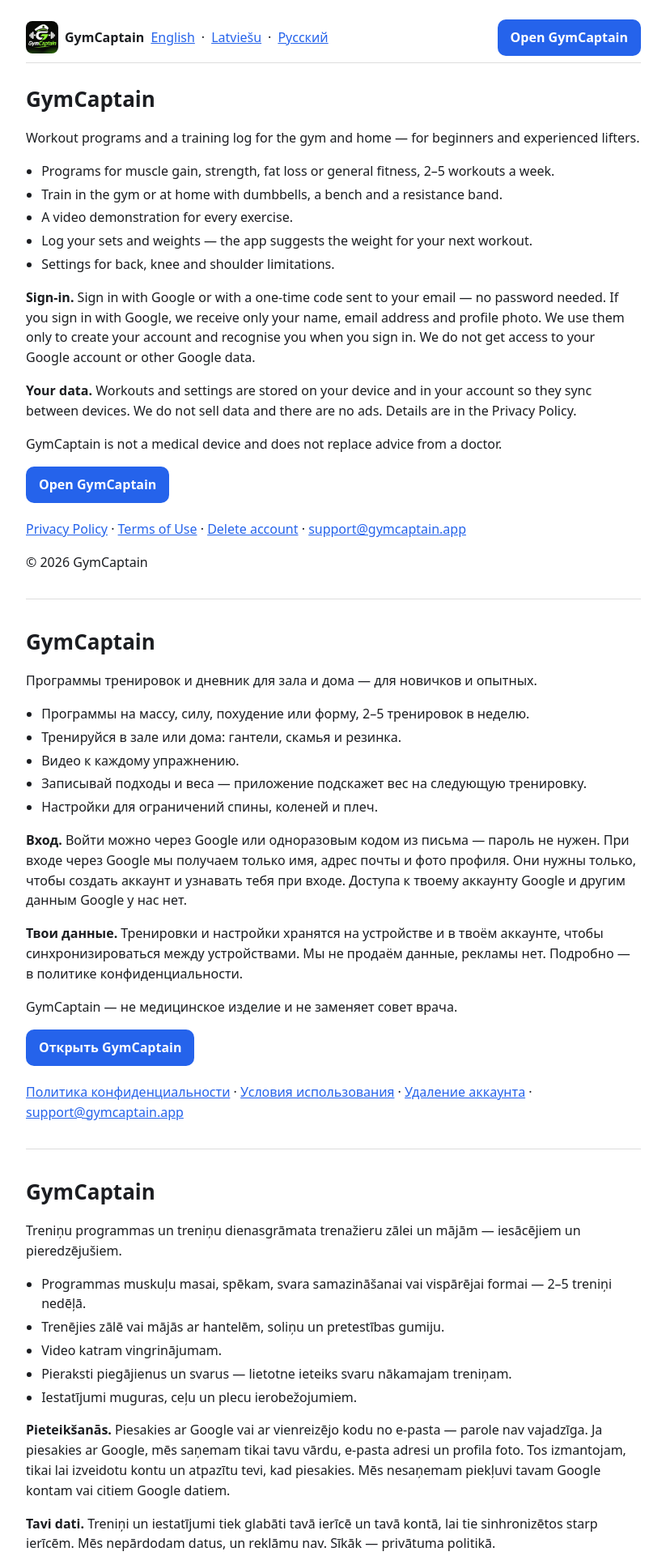
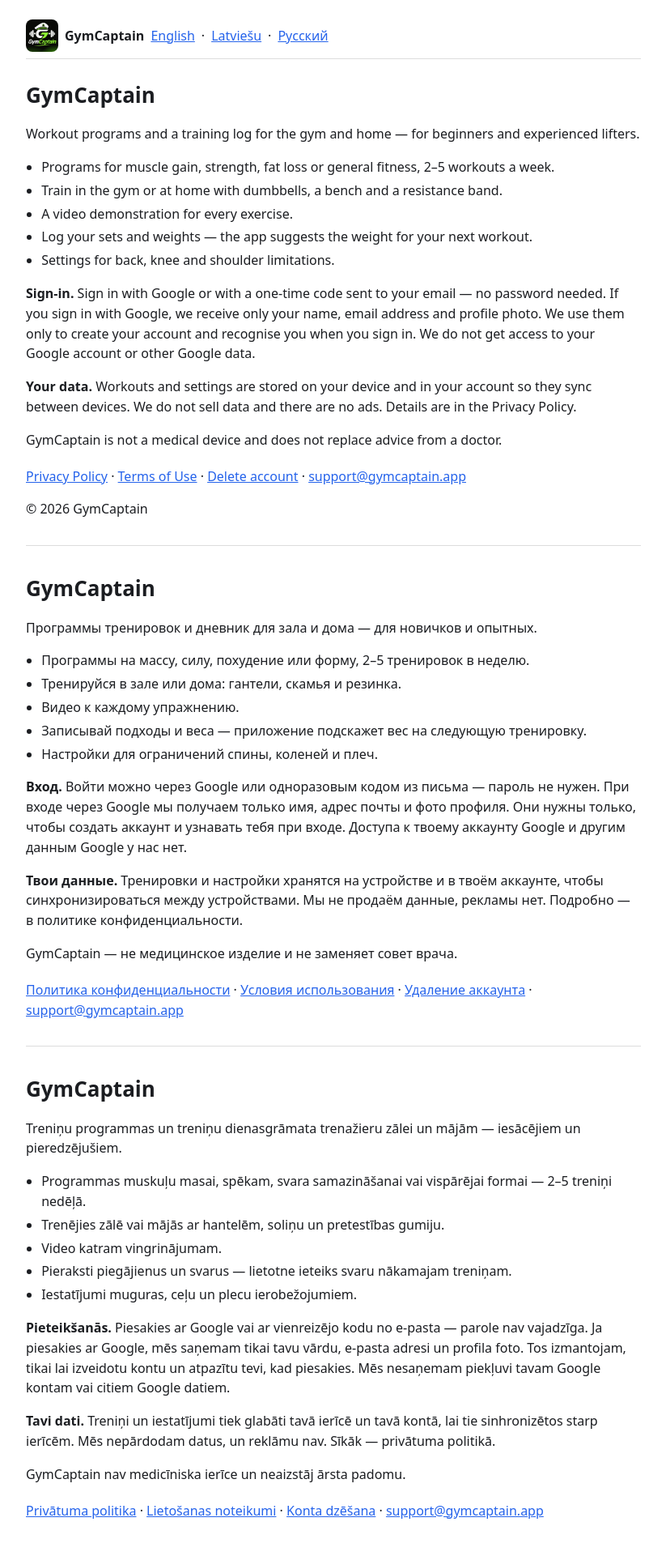
Before and after one commit to EduardsBor/gymcaptain-site, a plain HTML site: page index.html in a window 1280 px wide. Shown: the top 1921 px of the page at 81% size, without its empty margins (228-1051 px from the left). Drawn offline with Linux system fonts and the light colour scheme.

Commit message:
Remove Open GymCaptain buttons from the homepage
The owner asked to turn off the site buttons that opened the app.
Language switcher, body text, title, and legal/support links are unchanged.

```diff
--- a/index.html
+++ b/index.html
@@ -7,17 +7,14 @@
 <style>body{font:16px/1.55 system-ui,-apple-system,Segoe UI,Roboto,sans-serif;max-width:760px;margin:0 auto;padding:16px;color:#1b1d21;background:#fff}
 h1{font-size:26px;margin:24px 0 8px}a{color:#2563eb}
 .top{position:sticky;top:0;background:#fff;padding:8px 0;border-bottom:1px solid #ddd;display:flex;align-items:center;gap:8px;flex-wrap:wrap}
-.top .open{margin-left:auto}
 .brand{display:flex;align-items:center;gap:8px;font-weight:700}
 .brand img{width:40px;height:40px;border-radius:8px}
-a.btn{display:inline-block;background:#2563eb;color:#fff;text-decoration:none;padding:10px 16px;border-radius:10px;font-weight:700}
 .links{margin-top:20px}hr{margin:32px 0;border:0;border-top:1px solid #ddd}
 ul{padding-left:1.2em}li{margin:4px 0}
 </style></head>
 <body>
 <div class="top"><span class="brand"><img src="icon.png" width="40" height="40" alt="">GymCaptain</span>
-<a href="#en">English</a> · <a href="#lv">Latviešu</a> · <a href="#ru">Русский</a>
-<a class="btn open" href="https://eduardsbor.github.io/gym-app/">Open GymCaptain</a></div>
+<a href="#en">English</a> · <a href="#lv">Latviešu</a> · <a href="#ru">Русский</a></div>
 
 <section id="en" lang="en">
 <h1>GymCaptain</h1>
@@ -32,7 +29,6 @@ ul{padding-left:1.2em}li{margin:4px 0}
 <p><b>Sign-in.</b> Sign in with Google or with a one-time code sent to your email — no password needed. If you sign in with Google, we receive only your name, email address and profile photo. We use them only to create your account and recognise you when you sign in. We do not get access to your Google account or other Google data.</p>
 <p><b>Your data.</b> Workouts and settings are stored on your device and in your account so they sync between devices. We do not sell data and there are no ads. Details are in the Privacy Policy.</p>
 <p>GymCaptain is not a medical device and does not replace advice from a doctor.</p>
-<p><a class="btn" href="https://eduardsbor.github.io/gym-app/">Open GymCaptain</a></p>
 <p class="links"><a href="privacy.html#en">Privacy Policy</a> · <a href="terms.html#en">Terms of Use</a> · <a href="delete-account.html#en">Delete account</a> · <a href="mailto:support@gymcaptain.app">support@gymcaptain.app</a></p>
 <p>© 2026 GymCaptain</p>
 </section>
@@ -52,7 +48,6 @@ ul{padding-left:1.2em}li{margin:4px 0}
 <p><b>Вход.</b> Войти можно через Google или одноразовым кодом из письма — пароль не нужен. При входе через Google мы получаем только имя, адрес почты и фото профиля. Они нужны только, чтобы создать аккаунт и узнавать тебя при входе. Доступа к твоему аккаунту Google и другим данным Google у нас нет.</p>
 <p><b>Твои данные.</b> Тренировки и настройки хранятся на устройстве и в твоём аккаунте, чтобы синхронизироваться между устройствами. Мы не продаём данные, рекламы нет. Подробно — в политике конфиденциальности.</p>
 <p>GymCaptain — не медицинское изделие и не заменяет совет врача.</p>
-<p><a class="btn" href="https://eduardsbor.github.io/gym-app/">Открыть GymCaptain</a></p>
 <p class="links"><a href="privacy.html#ru">Политика конфиденциальности</a> · <a href="terms.html#ru">Условия использования</a> · <a href="delete-account.html#ru">Удаление аккаунта</a> · <a href="mailto:support@gymcaptain.app">support@gymcaptain.app</a></p>
 </section>
 
@@ -71,7 +66,6 @@ ul{padding-left:1.2em}li{margin:4px 0}
 <p><b>Pieteikšanās.</b> Piesakies ar Google vai ar vienreizējo kodu no e-pasta — parole nav vajadzīga. Ja piesakies ar Google, mēs saņemam tikai tavu vārdu, e-pasta adresi un profila foto. Tos izmantojam, tikai lai izveidotu kontu un atpazītu tevi, kad piesakies. Mēs nesaņemam piekļuvi tavam Google kontam vai citiem Google datiem.</p>
 <p><b>Tavi dati.</b> Treniņi un iestatījumi tiek glabāti tavā ierīcē un tavā kontā, lai tie sinhronizētos starp ierīcēm. Mēs nepārdodam datus, un reklāmu nav. Sīkāk — privātuma politikā.</p>
 <p>GymCaptain nav medicīniska ierīce un neaizstāj ārsta padomu.</p>
-<p><a class="btn" href="https://eduardsbor.github.io/gym-app/">Atvērt GymCaptain</a></p>
 <p class="links"><a href="privacy.html#lv">Privātuma politika</a> · <a href="terms.html#lv">Lietošanas noteikumi</a> · <a href="delete-account.html#lv">Konta dzēšana</a> · <a href="mailto:support@gymcaptain.app">support@gymcaptain.app</a></p>
 </section>
 
```
